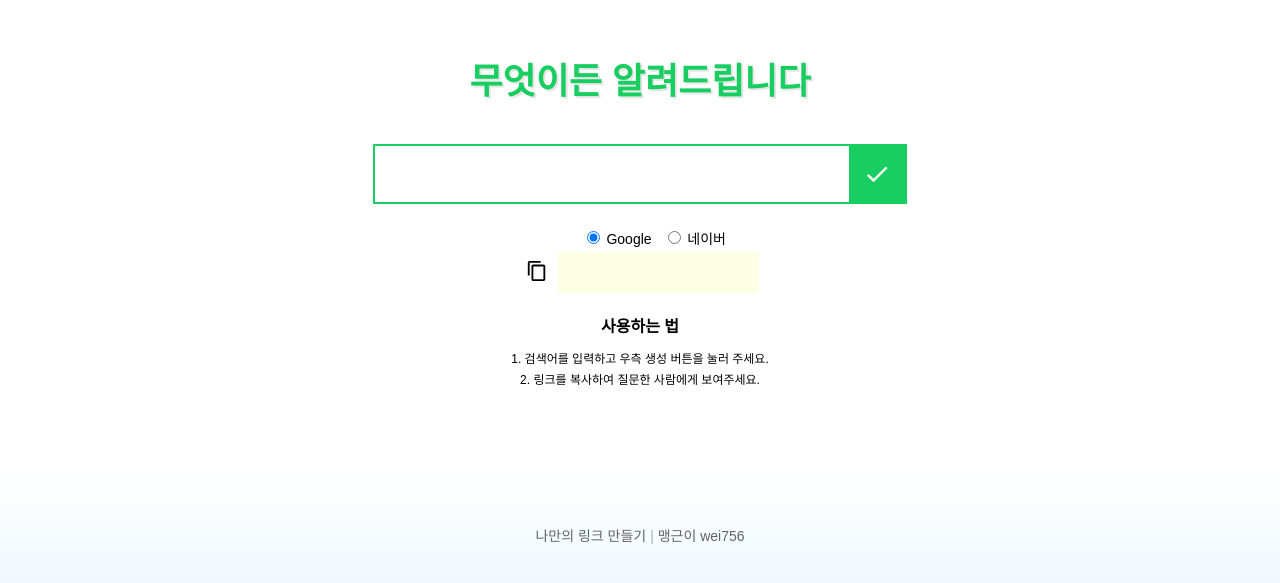
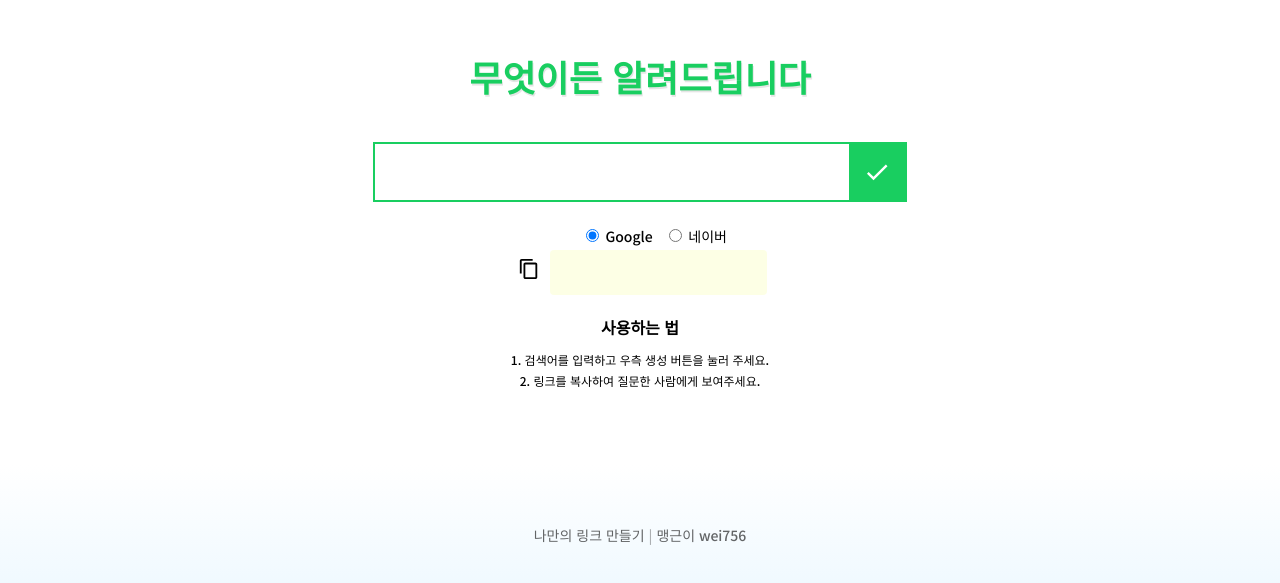
Before and after one commit to wei756/wei756.github.io, a plain HTML site: page index.html in a window 1280 px wide. Shown: the part 191-774 px from the top of the page. Drawn offline with Linux system fonts and the light colour scheme.

Commit message:
타이포그라피 수정

```diff
--- a/index.html
+++ b/index.html
@@ -4,6 +4,8 @@
     <meta charset="UTF-8">
     <meta name="viewport" content="width=device-width, initial-scale=1.0">
     <title>무엇이든 알려드립니다</title>
+    <link rel="preconnect" href="https://fonts.gstatic.com">
+    <link href="https://fonts.googleapis.com/css2?family=Noto+Sans+KR:wght@300;400;500;700&display=swap" rel="stylesheet">
 </head>
 <body>
     <link rel="stylesheet" href="style.css?4">
--- a/style.css
+++ b/style.css
@@ -5,7 +5,7 @@ html, body {
     overflow: hidden;
 }
 body, input, label, h1, a, p, span {
-    font-family: 나눔고딕, NanumGothic, "맑은 고딕", "MalgunGhotic", sans-serif;
+    font-family: 'Noto Sans KR', 나눔고딕, NanumGothic, "맑은 고딕", "MalgunGhotic", sans-serif;
 }
 body {
     display: -webkit-box;
@@ -30,7 +30,7 @@ h1.title {
     font-size: 36px;
     font-weight: 700;
     color: #19ce60;
-    text-shadow: 2px 2px rgba(0, 0, 0, .1);
+    text-shadow: 1px 2px rgba(0, 0, 0, .1);
 }
 #search {
     display: -webkit-box;
```
